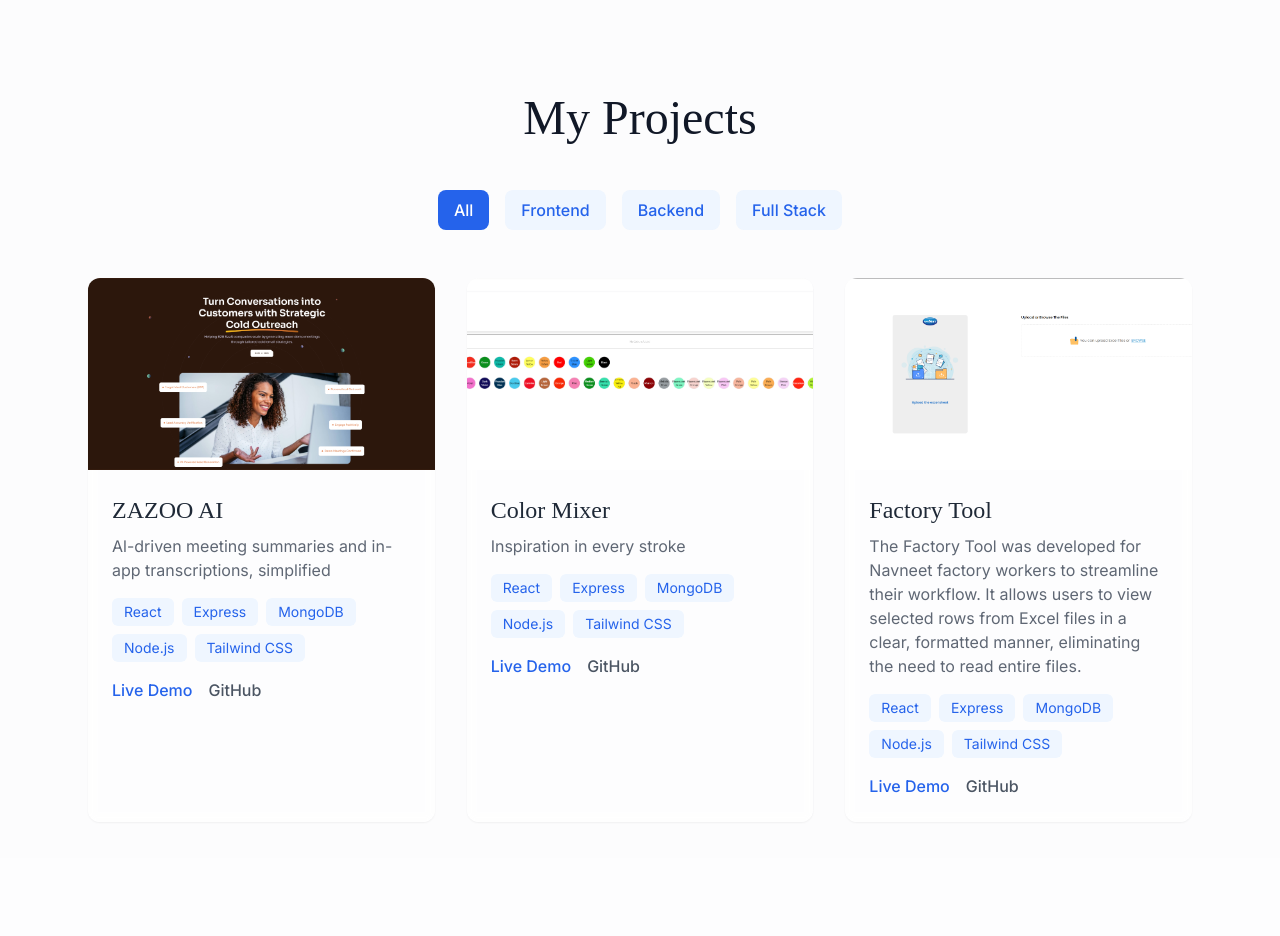
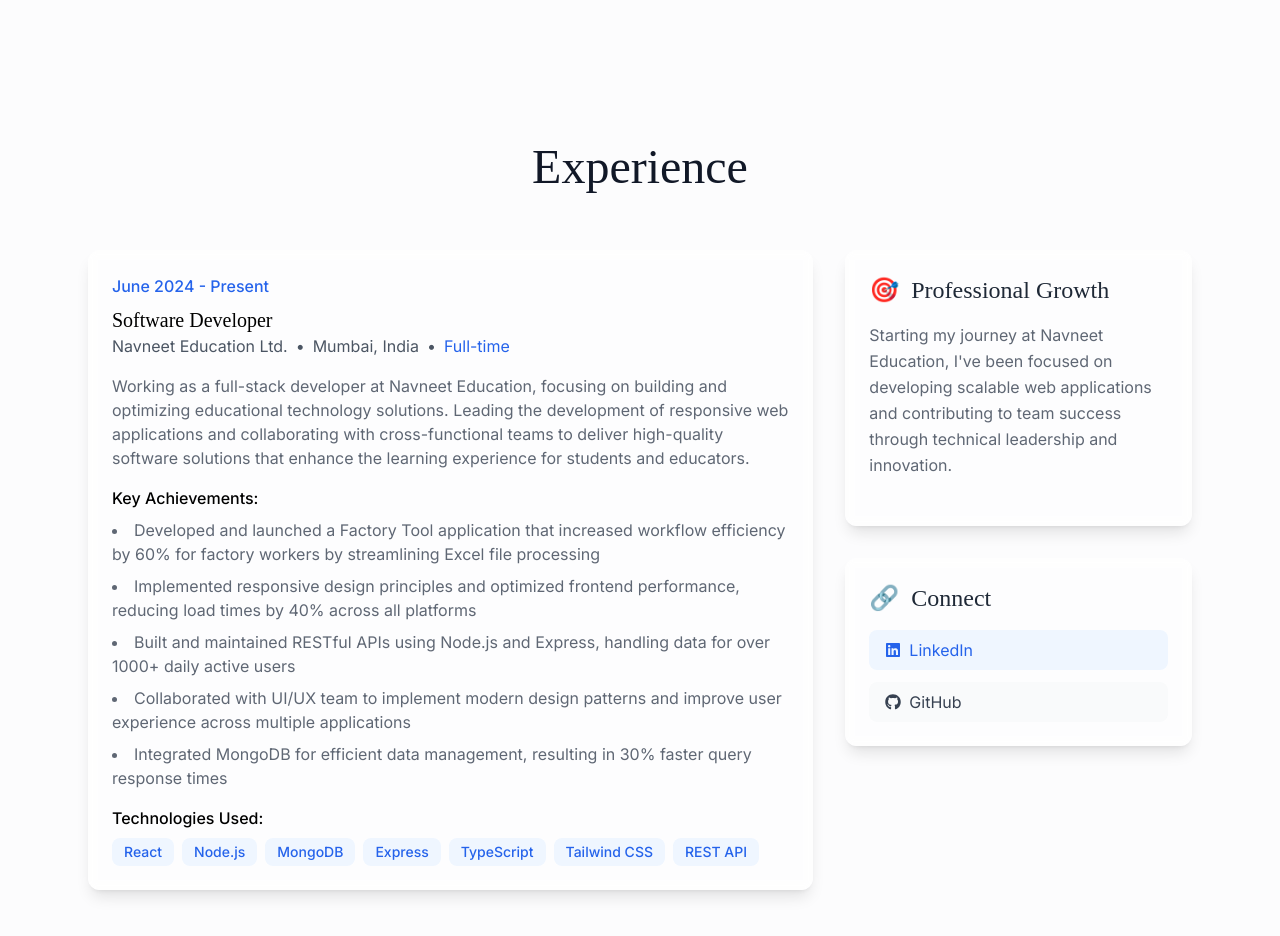
Before and after one commit to iamstyx/portfolio, a React (Vite) app: page / in a window 1280 px wide. Shown: the part 1800-2736 px from the top of the page. Built offline with nearby package versions, Linux system fonts and the light colour scheme; a web font is replaced by a local one.

Commit message:
Portfolio: Add Education Page

```diff
--- a/src/App.jsx
+++ b/src/App.jsx
@@ -10,7 +10,7 @@
 import LoadingScreen from './components/LoadingScreen'
 import { motion, AnimatePresence } from 'framer-motion'
 import Header from './components/Header'
-
+import Experience from './components/Experience'
 const App = () => {
   const [isLoading, setIsLoading] = useState(true)
 
@@ -44,6 +44,7 @@
             <main className="overflow-x-hidden">
               <Hero />
               <About />
+              <Experience />
               <Projects />
               <Contact />
             </main>
--- a/src/components/About.jsx
+++ b/src/components/About.jsx
@@ -1,6 +1,7 @@
 import React from 'react'
 import { motion } from 'framer-motion'
 import AnimatedSection from './AnimatedSection'
+import BentoBox from './BentoBox'
 
 const skillCategories = {
   "Frontend": {
@@ -16,19 +17,6 @@
     skills: ["Git", "VS Code", "Figma", "Postman"]
   }
 }
-
-const BentoBox = ({ children, className = "", delay = 0 }) => (
-  <motion.div
-    className={`bg-white/80 backdrop-blur-sm rounded-xl p-6 shadow-lg ${className}`}
-    initial={{ opacity: 0, y: 20 }}
-    whileInView={{ opacity: 1, y: 0 }}
-    transition={{ duration: 0.5, delay }}
-    viewport={{ once: true }}
-    whileHover={{ scale: 1.02 }}
-  >
-    {children}
-  </motion.div>
-)
 
 const About = () => {
   return (
@@ -63,7 +51,7 @@
             <div className="text-6xl">👨‍💻</div>
           </BentoBox>
 
-          {/* Skill */}
+          {/* Skills */}
           {Object.entries(skillCategories).map(([category, { icon, skills }], index) => (
             <BentoBox key={category} delay={0.2 + index * 0.1}>
               <h3 className="text-2xl font-sketch mb-4 text-gray-800 flex items-center gap-3">
--- /dev/null
+++ b/src/components/BentoBox.jsx
@@ -0,0 +1,16 @@
+import { motion } from 'framer-motion'
+
+const BentoBox = ({ children, className = "", delay = 0 }) => (
+  <motion.div
+    className={`bg-white/80 backdrop-blur-sm rounded-xl p-6 shadow-lg ${className}`}
+    initial={{ opacity: 0, y: 20 }}
+    whileInView={{ opacity: 1, y: 0 }}
+    transition={{ duration: 0.5, delay }}
+    viewport={{ once: true }}
+    whileHover={{ scale: 1.02 }}
+  >
+    {children}
+  </motion.div>
+)
+
+export default BentoBox
--- /dev/null
+++ b/src/components/Experience.jsx
@@ -0,0 +1,126 @@
+import { motion } from 'framer-motion'
+import { useParallax } from '../hooks/useParallax'
+import AnimatedSection from './AnimatedSection'
+import BentoBox from './BentoBox'
+import { FaGithub, FaLinkedin } from 'react-icons/fa'
+
+const experiences = [
+  {
+    period: "June 2024 - Present",
+    role: "Software Developer",
+    company: "Navneet Education Ltd.",
+    location: "Mumbai, India",
+    type: "Full-time",
+    description: "Working as a full-stack developer at Navneet Education, focusing on building and optimizing educational technology solutions. Leading the development of responsive web applications and collaborating with cross-functional teams to deliver high-quality software solutions that enhance the learning experience for students and educators.",
+    achievements: [
+      "Developed and launched a Factory Tool application that increased workflow efficiency by 60% for factory workers by streamlining Excel file processing",
+      "Implemented responsive design principles and optimized frontend performance, reducing load times by 40% across all platforms",
+      "Built and maintained RESTful APIs using Node.js and Express, handling data for over 1000+ daily active users",
+      "Collaborated with UI/UX team to implement modern design patterns and improve user experience across multiple applications",
+      "Integrated MongoDB for efficient data management, resulting in 30% faster query response times"
+    ],
+    skills: ["React", "Node.js", "MongoDB", "Express", "TypeScript", "Tailwind CSS", "REST API"]
+  }
+]
+
+const Experience = () => {
+  const { ref, y } = useParallax(50)
+
+  return (
+    <section id="experience" className="min-h-screen py-20 relative overflow-hidden">
+      <AnimatedSection className="max-w-6xl mx-auto px-6">
+        <motion.h2
+          className="text-4xl md:text-5xl font-sketch text-center mb-16 text-gray-900"
+          ref={ref}
+          style={{ y }}
+        >
+          Experience
+        </motion.h2>
+
+        <div className="grid lg:grid-cols-3 gap-8">
+          {/* Main Experience Card */}
+          <BentoBox className="lg:col-span-2">
+            <div className="relative">
+              <span className="text-blue-600 font-medium">{experiences[0].period}</span>
+              <h3 className="text-xl font-sketch mt-2">{experiences[0].role}</h3>
+
+              <div className="flex items-center gap-2 text-gray-600 mb-4">
+                <span>{experiences[0].company}</span>
+                <span>•</span>
+                <span>{experiences[0].location}</span>
+                <span>•</span>
+                <span className="text-blue-600">{experiences[0].type}</span>
+              </div>
+
+              <p className="text-gray-700/80 mb-4">{experiences[0].description}</p>
+
+              <div className="mb-4">
+                <h4 className="font-medium mb-2">Key Achievements:</h4>
+                <ul className="list-disc list-inside space-y-2 text-gray-700/80">
+                  {experiences[0].achievements.map((achievement, i) => (
+                    <li key={i}>{achievement}</li>
+                  ))}
+                </ul>
+              </div>
+
+              <div>
+                <h4 className="font-medium mb-2">Technologies Used:</h4>
+                <div className="flex flex-wrap gap-2">
+                  {experiences[0].skills.map(skill => (
+                    <span
+                      key={skill}
+                      className="px-3 py-1 bg-blue-50 text-blue-600 rounded-lg text-sm font-medium hover:bg-blue-100 transition-colors"
+                    >
+                      {skill}
+                    </span>
+                  ))}
+                </div>
+              </div>
+            </div>
+          </BentoBox>
+
+          {/* Side Content */}
+          <div className="space-y-8">
+            <BentoBox>
+              <h3 className="text-2xl font-sketch mb-4 text-gray-800 flex items-center gap-3">
+                <span>🎯</span>
+                Professional Growth
+              </h3>
+              <p className="text-gray-700/80 mb-6 leading-relaxed">
+                Starting my journey at Navneet Education, I've been focused on developing scalable web applications
+                and contributing to team success through technical leadership and innovation.
+              </p>
+            </BentoBox>
+
+            <BentoBox>
+              <h3 className="text-2xl font-sketch mb-4 text-gray-800 flex items-center gap-3">
+                <span>🔗</span>
+                Connect
+              </h3>
+              <div className="flex flex-col gap-3">
+                <a
+                  href="https://www.linkedin.com/in/sushant-verma-523151198/"
+                  target="_blank"
+                  className="flex items-center gap-2 px-4 py-2 bg-blue-50 text-blue-600 rounded-lg hover:bg-blue-100 transition-colors"
+                >
+                  <FaLinkedin />
+                  LinkedIn
+                </a>
+                <a
+                  href="https://github.com/iamstyx"
+                  target="_blank"
+                  className="flex items-center gap-2 px-4 py-2 bg-gray-50 text-gray-700 rounded-lg hover:bg-gray-100 transition-colors"
+                >
+                  <FaGithub />
+                  GitHub
+                </a>
+              </div>
+            </BentoBox>
+          </div>
+        </div>
+      </AnimatedSection>
+    </section>
+  )
+}
+
+export default Experience
--- /dev/null
+++ b/src/components/SkillsGraph.jsx
@@ -0,0 +1,74 @@
+import { motion } from 'framer-motion'
+import { useState } from 'react'
+import BentoBox from './BentoBox'
+
+const skills = {
+  "Frontend": {
+    React: 90,
+    "Next.js": 85,
+    TypeScript: 80,
+    "Three.js": 75,
+    "Tailwind CSS": 85
+  },
+  "Backend": {
+    "Node.js": 85,
+    Express: 80,
+    MongoDB: 75,
+    "REST API": 85
+  }
+}
+
+const SkillsGraph = () => {
+  const [activeCategory, setActiveCategory] = useState("Frontend")
+  const [hoveredSkill, setHoveredSkill] = useState(null)
+
+  return (
+    <BentoBox>
+      <div className="flex gap-4 mb-8 flex-wrap">
+        {Object.keys(skills).map(category => (
+          <motion.button
+            key={category}
+            onClick={() => setActiveCategory(category)}
+            className={`px-4 py-2 rounded-lg ${
+              activeCategory === category
+                ? 'bg-blue-600 text-white'
+                : 'bg-blue-50 text-blue-600'
+            }`}
+            whileHover={{ scale: 1.05 }}
+            whileTap={{ scale: 0.95 }}
+          >
+            {category}
+          </motion.button>
+        ))}
+      </div>
+
+      <div className="space-y-6">
+        {Object.entries(skills[activeCategory]).map(([skill, level]) => (
+          <motion.div
+            key={skill}
+            onHoverStart={() => setHoveredSkill(skill)}
+            onHoverEnd={() => setHoveredSkill(null)}
+          >
+            <div className="flex justify-between mb-2">
+              <span className="font-medium">{skill}</span>
+              <span>{level}%</span>
+            </div>
+            <div className="h-2 bg-blue-100 rounded-full overflow-hidden">
+              <motion.div
+                className="h-full bg-blue-600"
+                initial={{ width: 0 }}
+                animate={{ width: `${level}%` }}
+                transition={{ duration: 1, ease: "easeOut" }}
+                style={{
+                  opacity: hoveredSkill === skill ? 1 : 0.8
+                }}
+              />
+            </div>
+          </motion.div>
+        ))}
+      </div>
+    </BentoBox>
+  )
+}
+
+export default SkillsGraph
--- a/src/hooks/useParallax.js
+++ b/src/hooks/useParallax.js
@@ -1,14 +1,14 @@
-import { useScroll, useTransform, motion } from 'framer-motion'
+import { useScroll, useTransform } from 'framer-motion'
 import { useRef } from 'react'
 
-export const useParallax = (offset = 100) => {
+export const useParallax = (distance = 50) => {
   const ref = useRef(null)
   const { scrollYProgress } = useScroll({
     target: ref,
     offset: ["start end", "end start"]
   })
 
-  const y = useTransform(scrollYProgress, [0, 1], [offset, -offset])
+  const y = useTransform(scrollYProgress, [0, 1], [-distance, distance])
 
   return { ref, y }
 }
```
